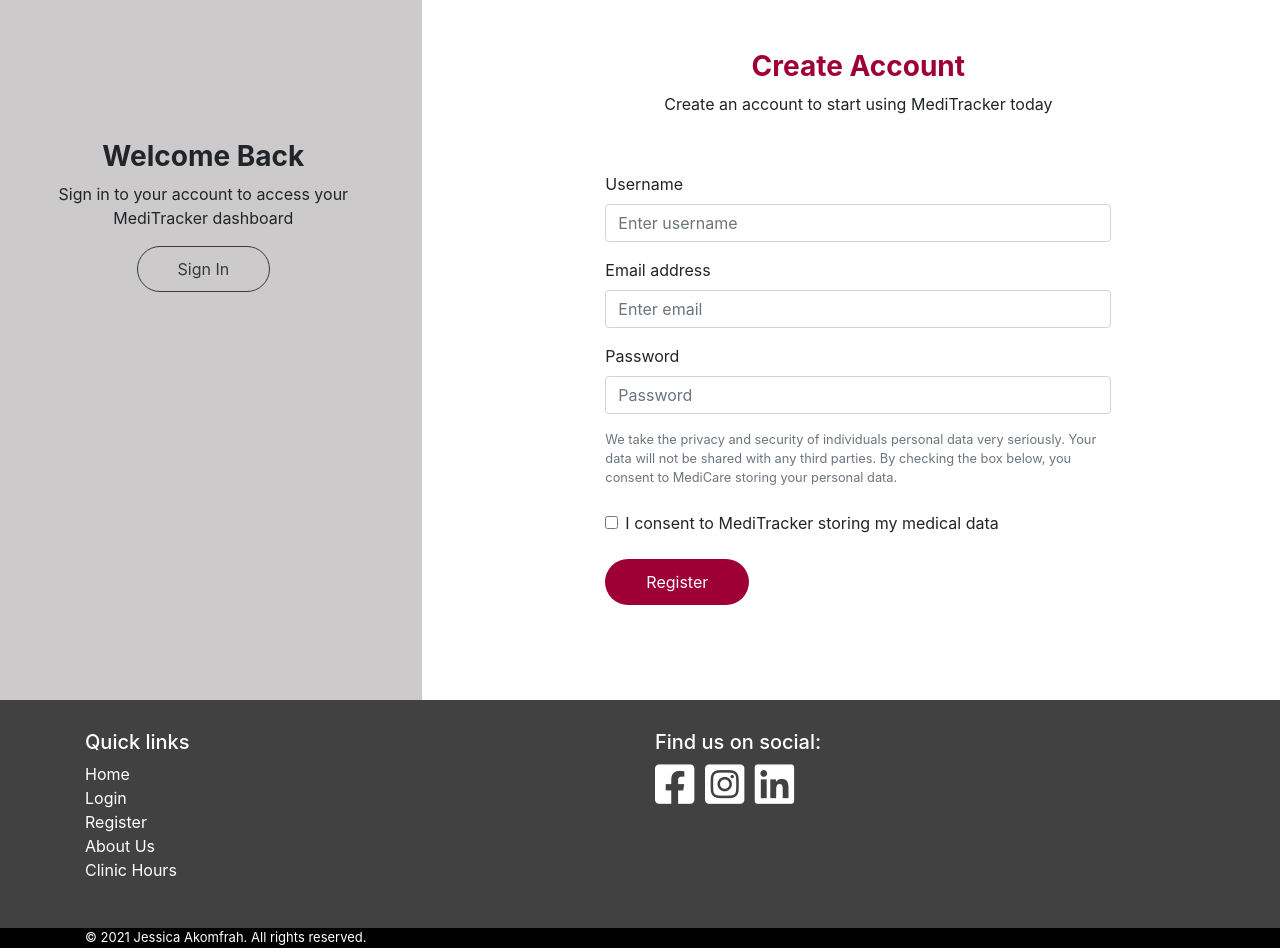
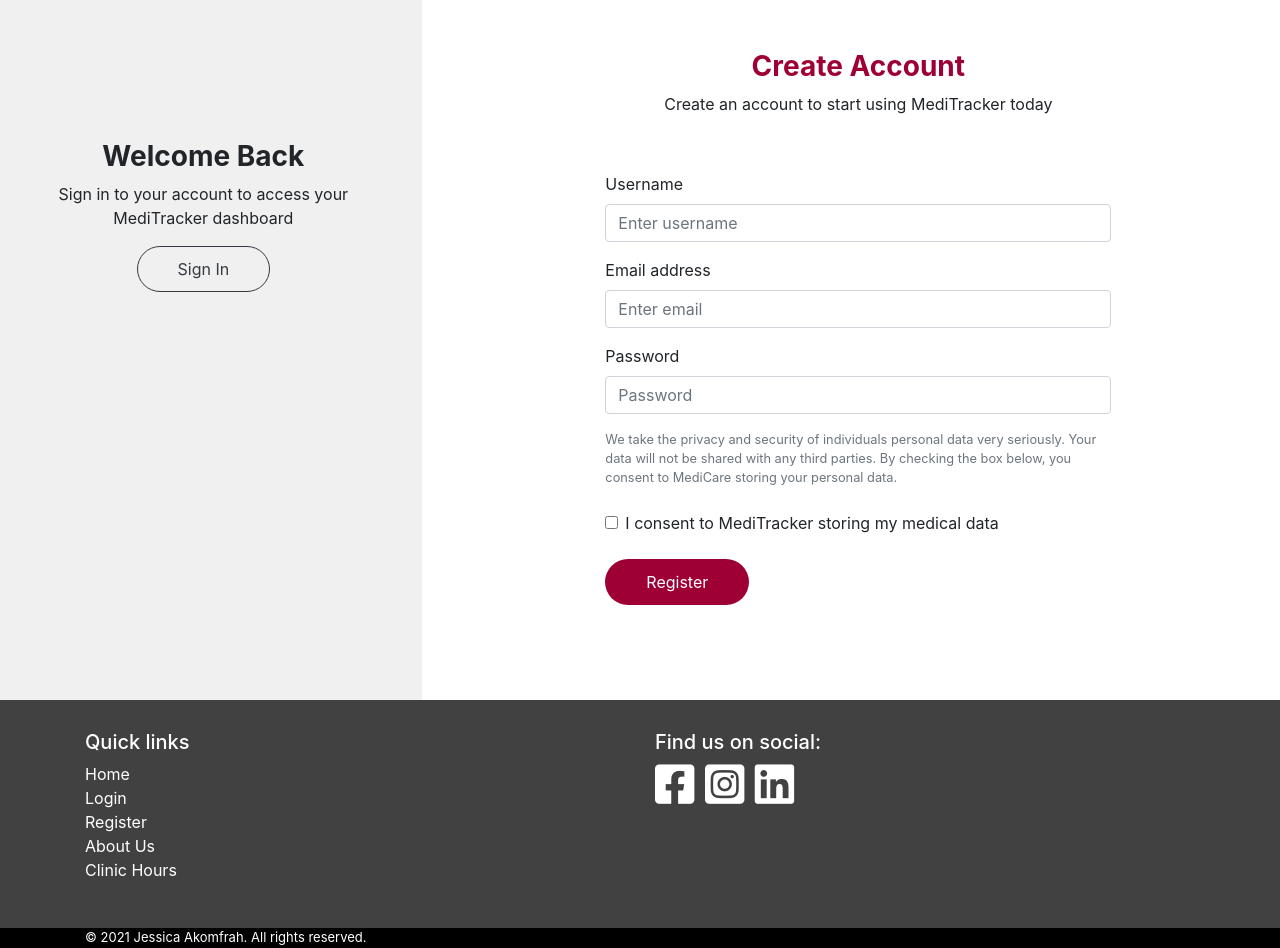
Before and after one commit to JessicaJuliet/meditracker, a Flask app: page /register in a window 1280 px wide. Shown: the part 206-1154 px from the top of the page. Run offline with Flask 2, Linux system fonts and the light colour scheme; some libraries are stand-ins or nearby versions.

Commit message:
Lighten grey background on register page to improve readability

```diff
--- a/static/css/style.css
+++ b/static/css/style.css
@@ -149,7 +149,7 @@
 }
 
 .welcome-alternate {
-    background-color: rgb(204, 202, 202);
+    background-color: rgba(231, 231, 231, 0.637);
     padding-top: 140px;
     text-align: center;
 }
```
